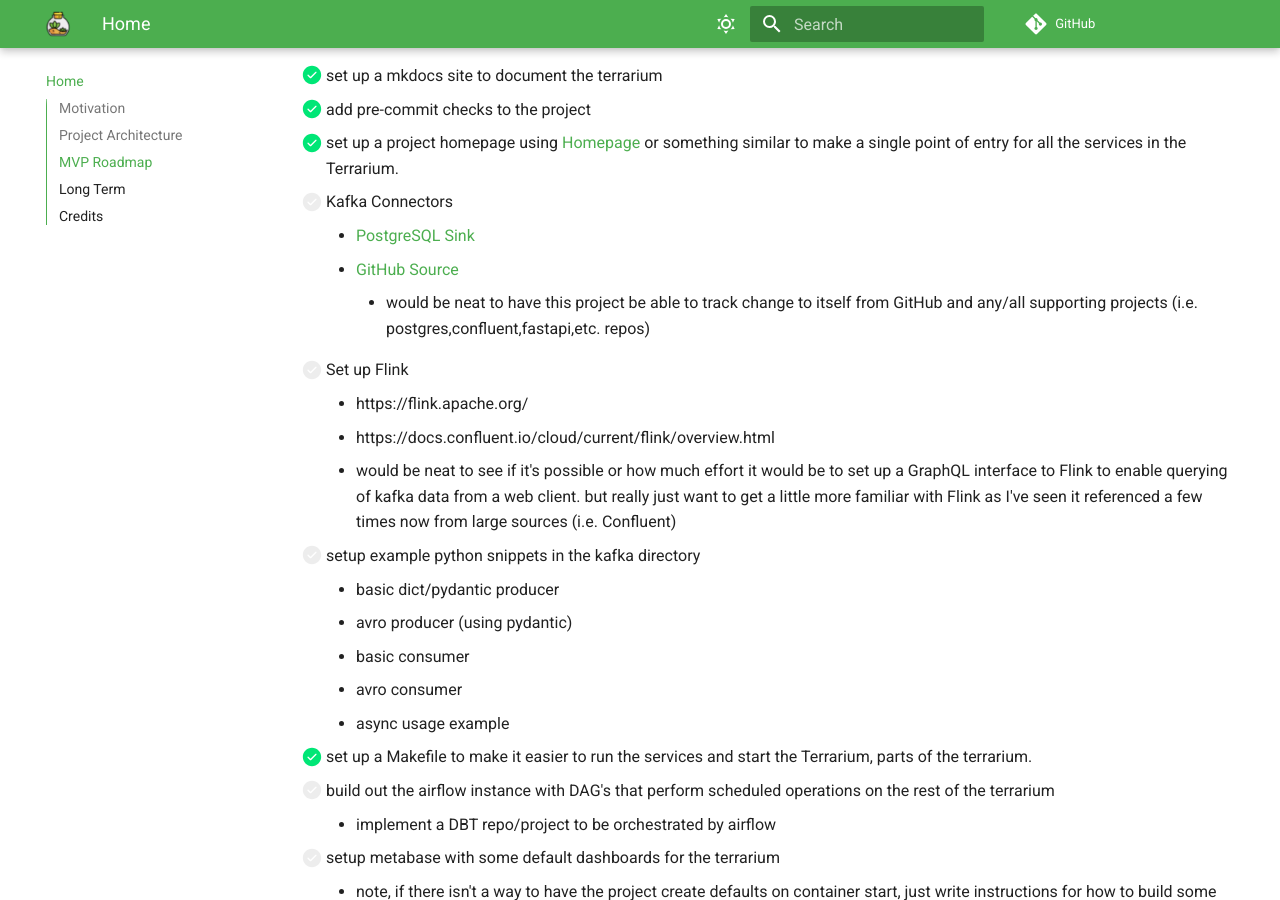
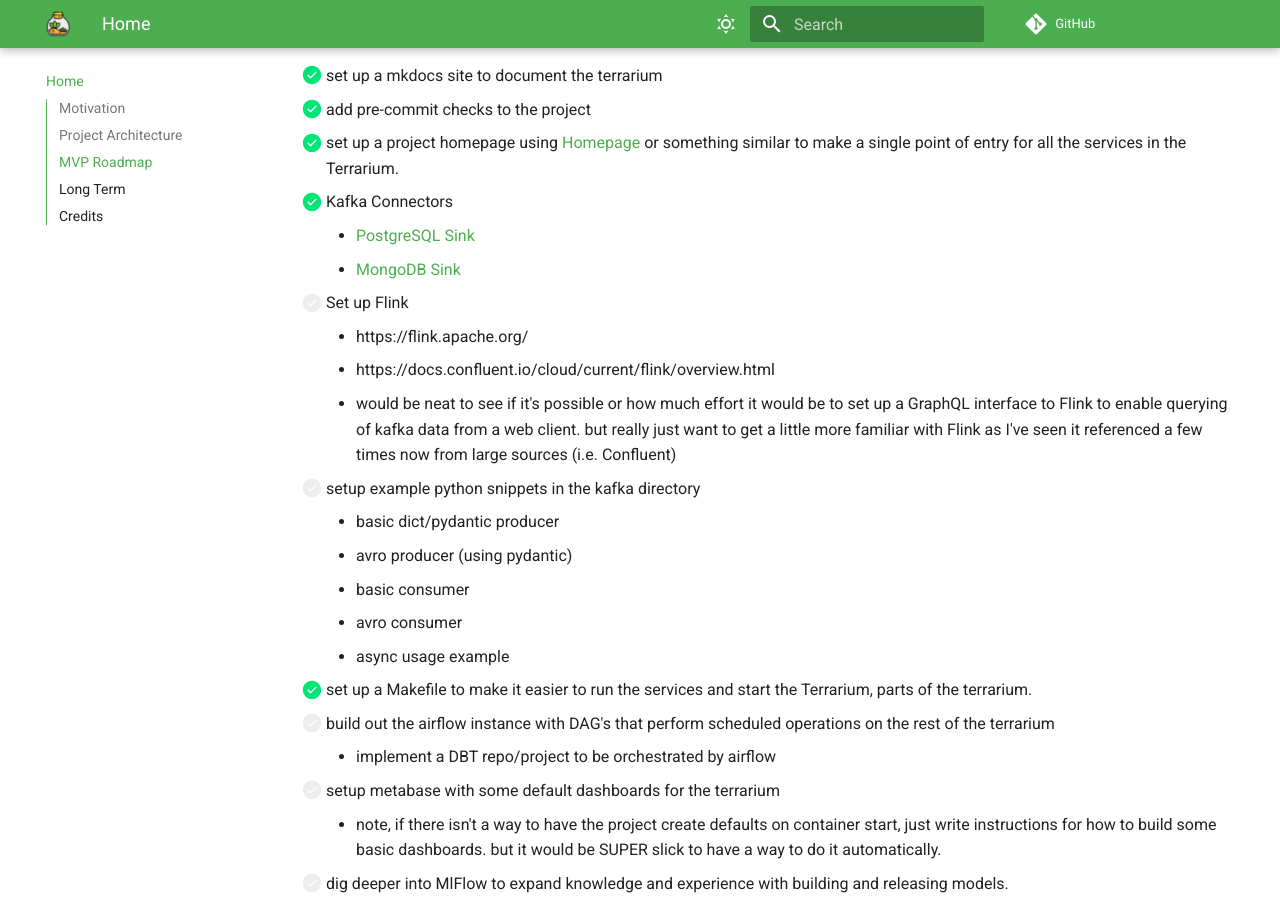
Before and after one commit to Foehammer82/tech-terrarium, an MkDocs documentation site: the page built from docs/README.md, in a window 1280 px wide and 900 px high, scrolled down 1701 px. Built offline with MkDocs 1.6.1 and Material for MkDocs 9.7.7, drawn with Linux system fonts in a browser that asks for light colours; comment, search, counter and statistics services are not loaded.

```diff
--- a/docs/README.md
+++ b/docs/README.md
@@ -74,11 +74,9 @@
 - [x] add pre-commit checks to the project
 - [x] set up a project homepage using [Homepage](https://github.com/gethomepage/homepage) or something similar to make a
   single point of entry for all the services in the Terrarium.
-- [ ] Kafka Connectors
+- [x] Kafka Connectors
     - [PostgreSQL Sink](https://docs.confluent.io/cloud/current/connectors/cc-postgresql-sink.html)
-    - [GitHub Source](https://docs.confluent.io/cloud/current/connectors/cc-github-source.html)
-        - would be neat to have this project be able to track change to itself from GitHub and any/all supporting
-          projects (i.e. postgres,confluent,fastapi,etc. repos)
+    - [MongoDB Sink](https://www.mongodb.com/docs/kafka-connector/current/sink-connector/configuration-properties/all-properties/)
 - [ ] Set up Flink
     - https://flink.apache.org/
     - https://docs.confluent.io/cloud/current/flink/overview.html
```
Also changed, not shown: 4 other files.
